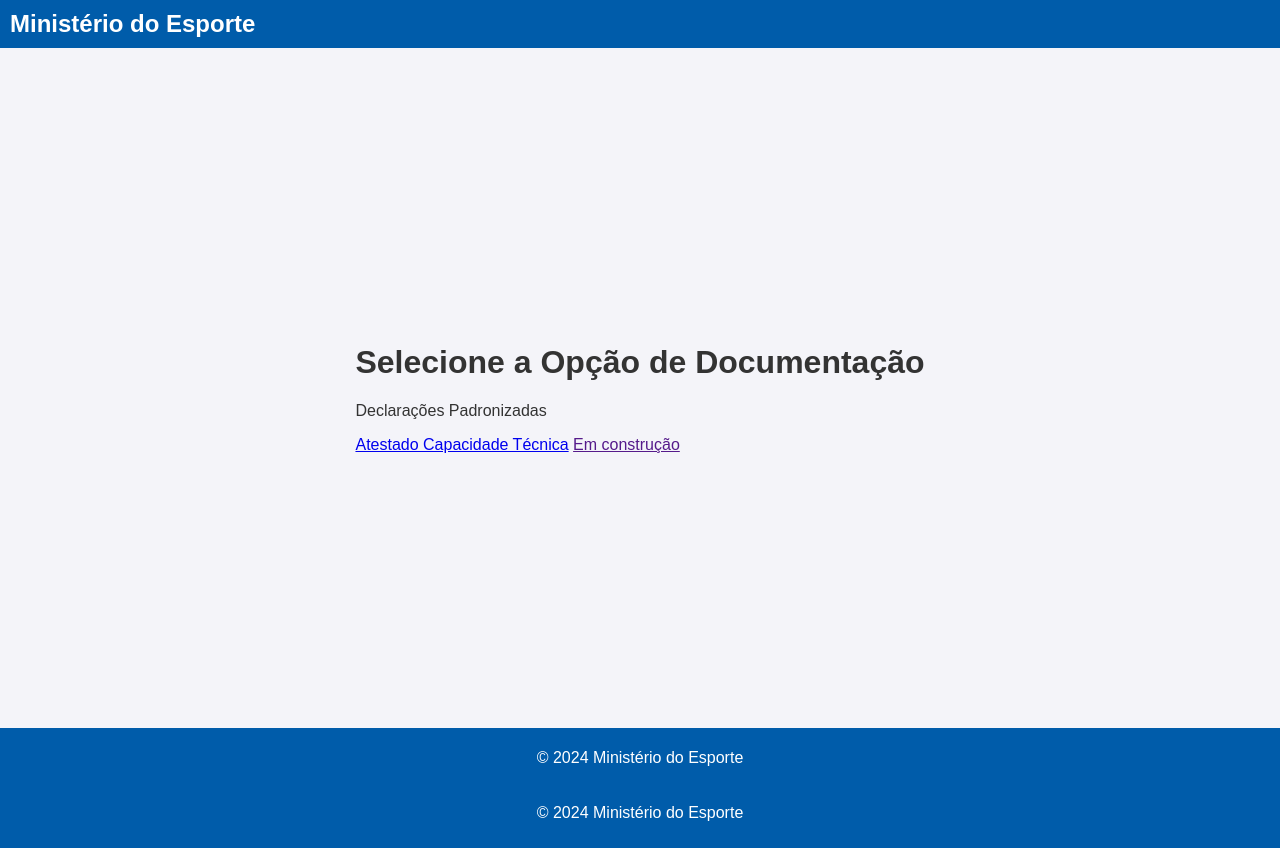
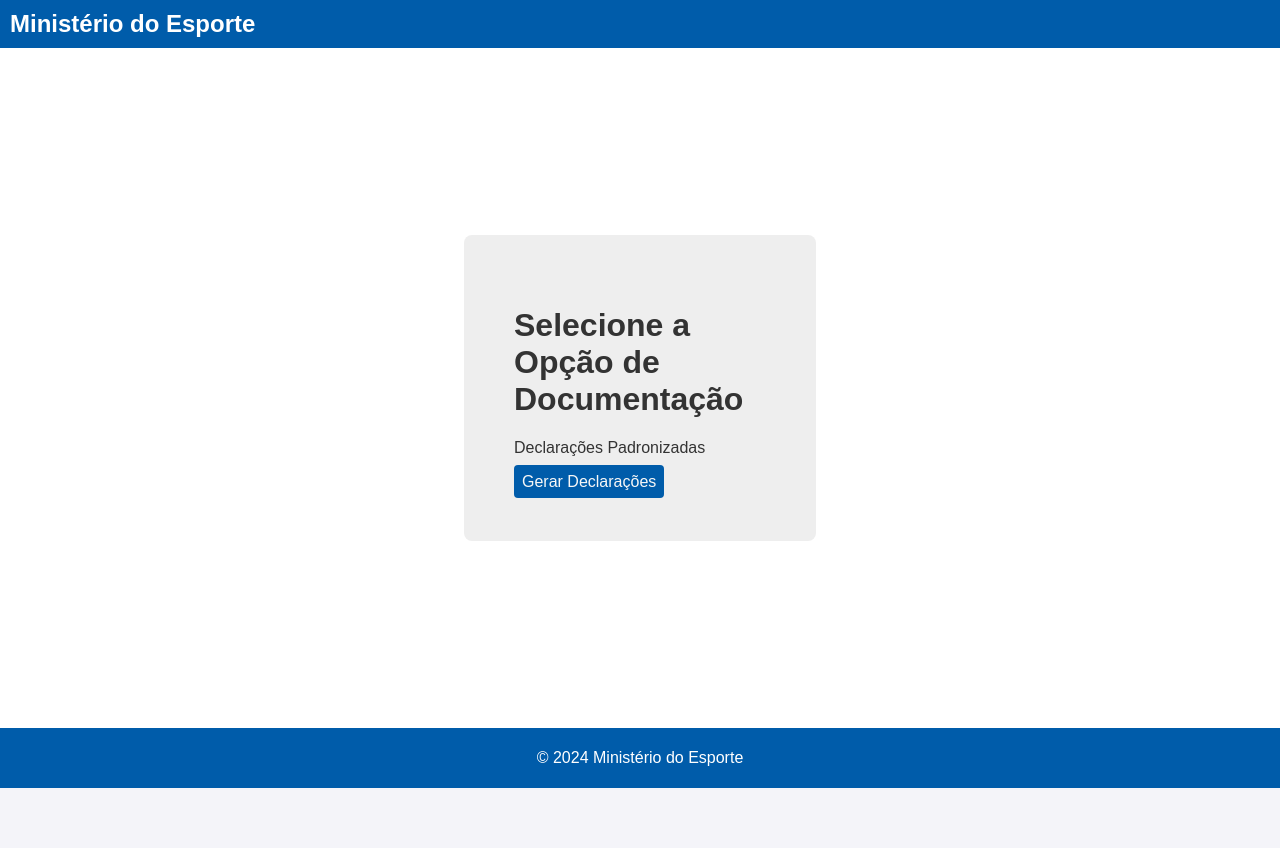
Before and after one commit to SNEAELIS/Forms, a plain HTML site: page Documentações.html in a window 1280 px wide. After the commit the page ends 800 px from the top, so only its background shows below. Drawn offline with nearby package versions, Linux system fonts and the light colour scheme.

Commit message:
Version V.0015

```diff
--- a/Documentações.html
+++ b/Documentações.html
@@ -19,16 +19,12 @@
             <p>Declarações Padronizadas</p>
 
             <!-- Botões para escolher entre Termo de Fomento ou Convênio -->
-            <a href="Formulario.html" class="btn">Atestado Capacidade Técnica</a>
-            <a href="" class="btn">Em construção</a>
+            <a href="Formulario.html" class="btn">Gerar Declarações</a>
         </div>
     </div>
 
     <footer>
         <p>&copy; 2024 Ministério do Esporte</p>
-        <footer>
-            <p>&copy; 2024 Ministério do Esporte</p>
-        </footer>
 
         <!-- Link para o arquivo JS externo -->
         <script src="https://cdnjs.cloudflare.com/ajax/libs/jspdf/2.5.1/jspdf.umd.min.js"></script>
--- a/style.css/style.css
+++ b/style.css/style.css
@@ -28,20 +28,44 @@ header h1 {
     justify-content: center;
     align-items: center;
     min-height: 85vh;  /* Reduzido para não ocupar 100% da tela */
-    background-color: #f4f4f9;
+    background-color: #ffffff;
     padding: 10px;     /* Reduzido para minimizar espaçamento */
     box-sizing: border-box;
 }
+.option-container {
+    background-color: rgb(238, 238, 238);
+    padding: 50px;
+    border-radius: 8px;
+    width: 20%;
+    margin: 20px;
+    grid-template-columns: repeat(3, 1fr); /* Dividido em 3 colunas */
+    gap: 20px; /* Espaçamento entre os itens */
+}
+
+.btn {
+    width: 100%;
+    padding: 8px;       /* Reduzido o padding do botão */
+    background-color: #005CAA;
+    color: rgb(247, 247, 247);
+    text-decoration: none;
+    align-items: center;
+    border: none;
+    border-radius: 4px;
+    font-size: 16px;
+    cursor: pointer;
+}
+
 hr {
     width: 100%;
     border: 0;
     height: 2px;
     background-color: #000;
     margin: 0;
+    margin-left: -1%;
 }
 
 form {
-    background-color: white;
+    background-color: rgb(231, 229, 229);
     padding: 20px;
     border-radius: 8px;
     box-shadow: 0 0 10px rgba(0, 0, 0, 0.1);
```
